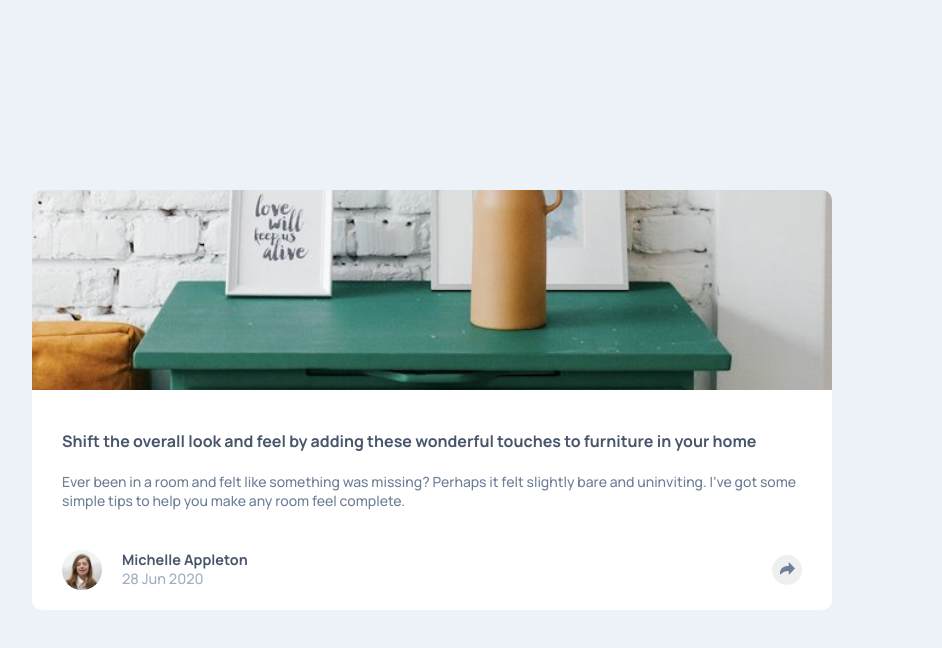
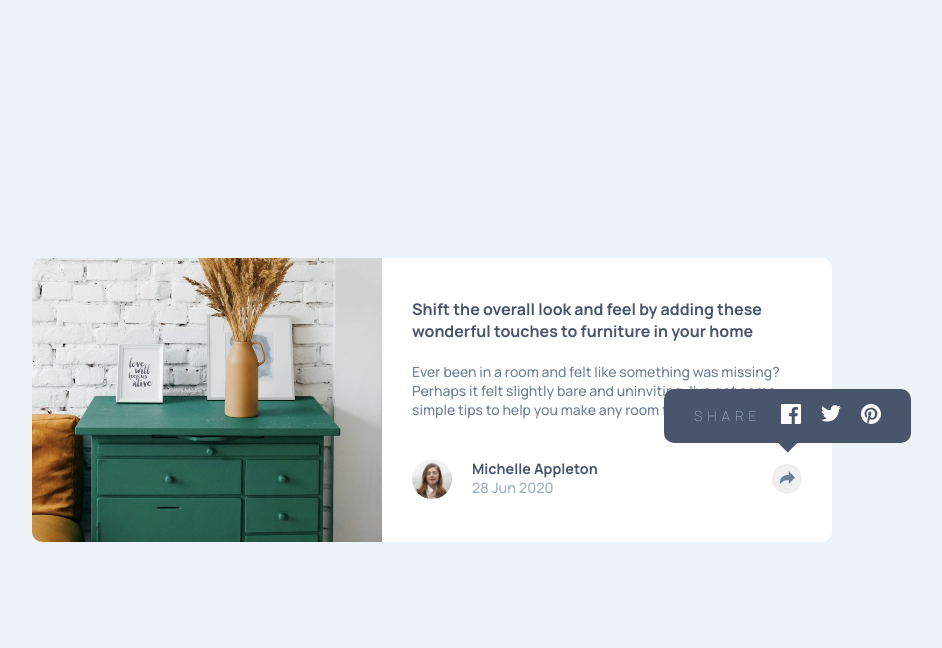
Before and after one commit to JuanPabloG96/Frontend-Mentor-article-preview-component, a plain HTML site: page index.html in a window 1280 px wide. Both pictures are taken after a click on the button "Share". Shown: the whole page, without its empty margins (208-1150 px from the left). Drawn offline with Linux system fonts and the light colour scheme.

Commit message:
style.css Desktop response

```diff
--- a/style.css
+++ b/style.css
@@ -28,7 +28,7 @@ body{
 /* Article styles*/
 .card{
   width: 90%;
-  max-width: 800px;
+  max-width: 330px;
   display: flex;
   flex-direction: column;
   border-radius: 10px;
@@ -48,6 +48,7 @@ body{
   object-position: center;
 }
 .card__content{
+  max-width: 450px;
   display: flex;
   flex-direction: column;
   gap: 20px;
@@ -87,14 +88,15 @@ body{
   width: 30px;
   height: 30px;
   border-radius: 100%;
+  cursor: pointer;
 }
 
 /* Share section */
 .card__share{
   width: 100%;
-  padding: 20px 30px;
+  padding: 25px 30px;
 
-  display: none;
+  display: flex;
   flex-direction: row;
   align-items: center;
   justify-content: flex-start;
@@ -105,13 +107,62 @@ body{
   left: 0;
 
   background-color: var(--Very-Dark-Grayish-Blue);
+  transition: all 0.3s;
+  opacity: 0;
 }
 .card__share--text{
   text-transform: uppercase;
   font-weight: 200;
-  color: var(--Light-Grayish-Blue);
+  color: var(--Grayish-Blue);
   letter-spacing: 5px;
 }
 .btn--share-overlay{
   margin-left: auto;
 }
+.show{
+  opacity: 1;
+}
+.triangle{
+  display: none;
+}
+
+@media (min-width: 991px){
+  .card{
+    flex-direction: row;
+    overflow:visible;
+    max-width: 800px;
+  }
+  .card__img{
+    height: initial;
+    border-radius: 10px 0 0 10px;
+  }
+  .card__img img{
+    width: 100%;
+    height: 100%;
+    object-fit: cover;
+  }
+  .card__share{
+    width: fit-content;
+
+    left: 79%;
+    bottom: 35%;
+
+    padding: 15px 30px;
+    border-radius: 10px;
+  }
+  .btn--share-overlay{
+    display: none;
+  }
+  .triangle{
+    display: block;
+    width: 30px;
+    height: 30px;
+
+    position: absolute;
+    left: calc(50% - 15px);
+    bottom: -25px;
+
+    background-color: var(--Very-Dark-Grayish-Blue);
+    clip-path: polygon(0 0, 50% 50%, 100% 0);
+  }
+}
```
